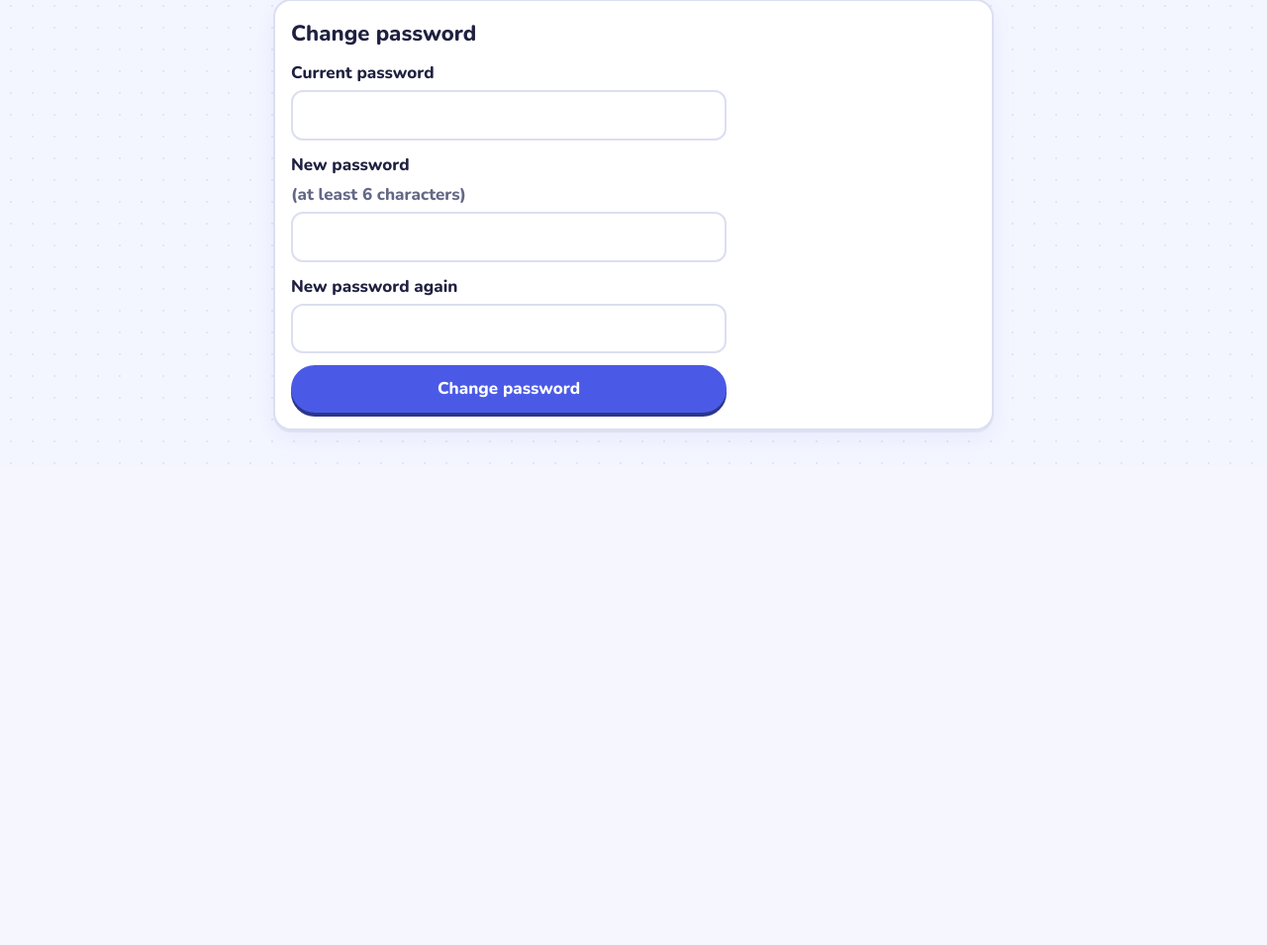
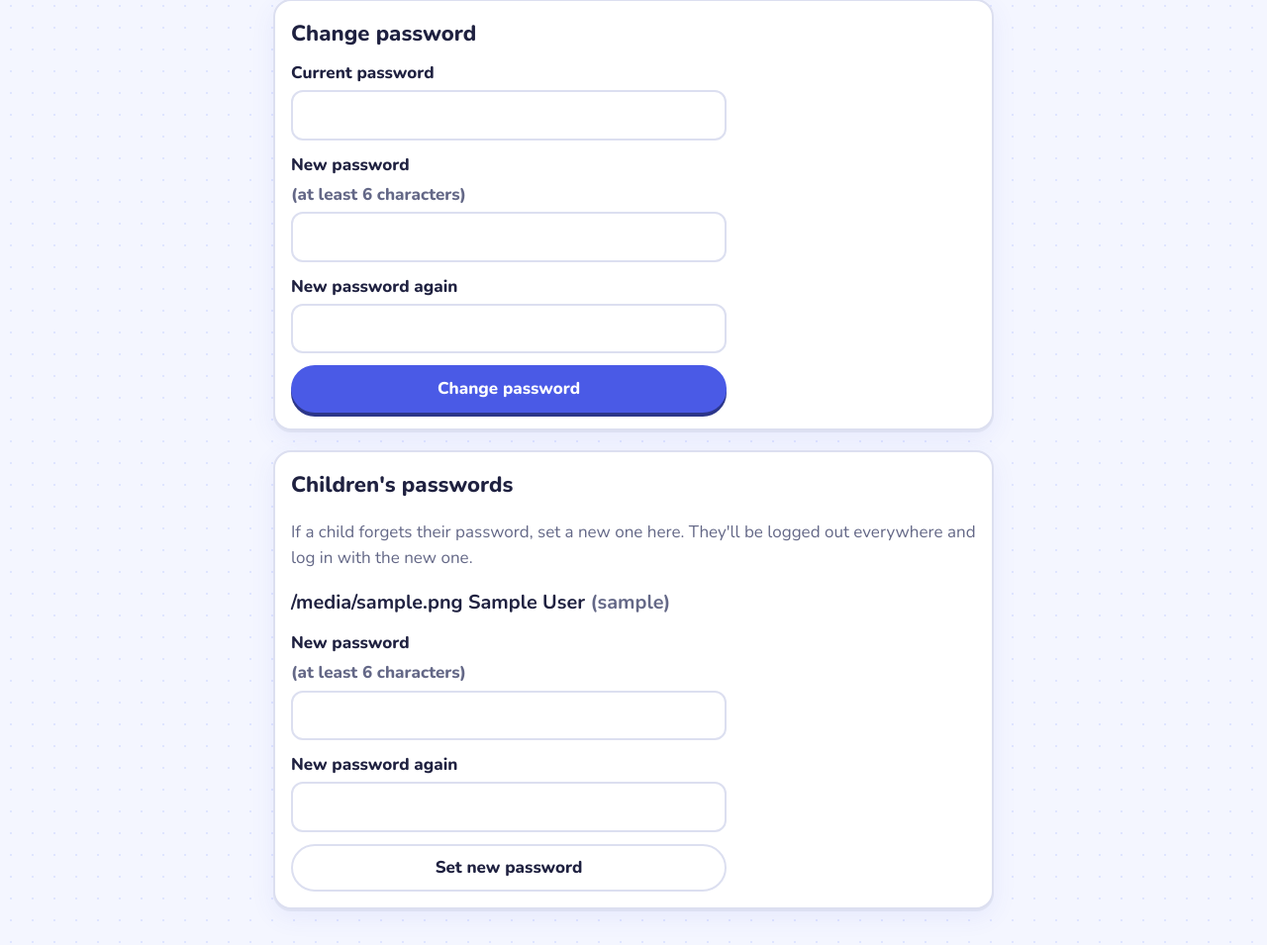
Before and after one commit to ditesh/brainy-broski, a FastAPI app: template app/templates/account.html in a window 1280 px wide. Shown: the part 467-1422 px from the top of the page at 99% size. Before the commit the page ends 936 px from the top, so only its background shows below. Run offline with FastAPI, Linux system fonts and the light colour scheme; the template is opened without the code that fills it: most values are stand-ins (such as "Sample title", 1, 10 or a date in 2020); parts of the project's set-up code (start-up, migrations or seed data) failed here and were passed over; some libraries are stand-ins or nearby versions.

Commit message:
feat: parent can set a new password for a child
Co-Authored-By: Claude Opus 5.5 <noreply@anthropic.com>
Claude-Session: https://claude.ai/code/session_01LFeRU71sd1r2tAWmFsca27

```diff
--- a/app/static/app.css
+++ b/app/static/app.css
@@ -177,3 +177,5 @@ input[type="checkbox"]:focus-visible { outline: 3px solid var(--sun); outline-of
 .avatar-pick:hover span { border-color: color-mix(in srgb, var(--accent) 50%, var(--line)); }
 .avatar-pick input:checked + span { border-color: var(--accent); background: color-mix(in srgb, var(--accent) 12%, var(--card)); }
 .avatar-pick input:focus-visible + span { outline: 3px solid var(--sun); outline-offset: 2px; }
+.child-reset + .child-reset { margin-top: 20px; padding-top: 16px; border-top: 2px solid var(--line); }
+.child-reset h3 { margin: 0; }
--- a/app/templates/account.html
+++ b/app/templates/account.html
@@ -45,4 +45,22 @@
     <button class="primary">Change password</button>
   </form>
 </section>
+{% if children %}
+<section class="card stack-section" aria-labelledby="kids-title">
+  <h2 id="kids-title">Children's passwords</h2>
+  <p class="muted">If a child forgets their password, set a new one here. They'll be logged out everywhere and log in with the new one.</p>
+  {% for c in children %}
+  <form method="post" action="/account/children/{{ c.id }}/password" class="stack child-reset" id="reset-{{ c.id }}">
+    <h3>{{ c.avatar }} {{ c.display_name }} <span class="muted">({{ c.username }})</span></h3>
+    {% if reset_child == c.id and reset_error %}{{ alert("error", reset_error) }}{% endif %}
+    {% if reset_child == c.id and reset_done %}{{ alert("success", reset_done) }}{% endif %}
+    <input type="text" name="username" value="{{ c.username }}" autocomplete="off" hidden>
+    <label>New password <span class="muted">(at least 6 characters)</span>
+      <input type="password" name="new_password" autocomplete="new-password" minlength="6" maxlength="128" required></label>
+    <label>New password again <input type="password" name="confirm_password" autocomplete="new-password" minlength="6" maxlength="128" required></label>
+    <button>Set new password</button>
+  </form>
+  {% endfor %}
+</section>
+{% endif %}
 {% endblock %}
```
Also changed, not shown: app/routes/account.py (+39 -11 lines), tests/test_account.py (+63 -0 lines).
